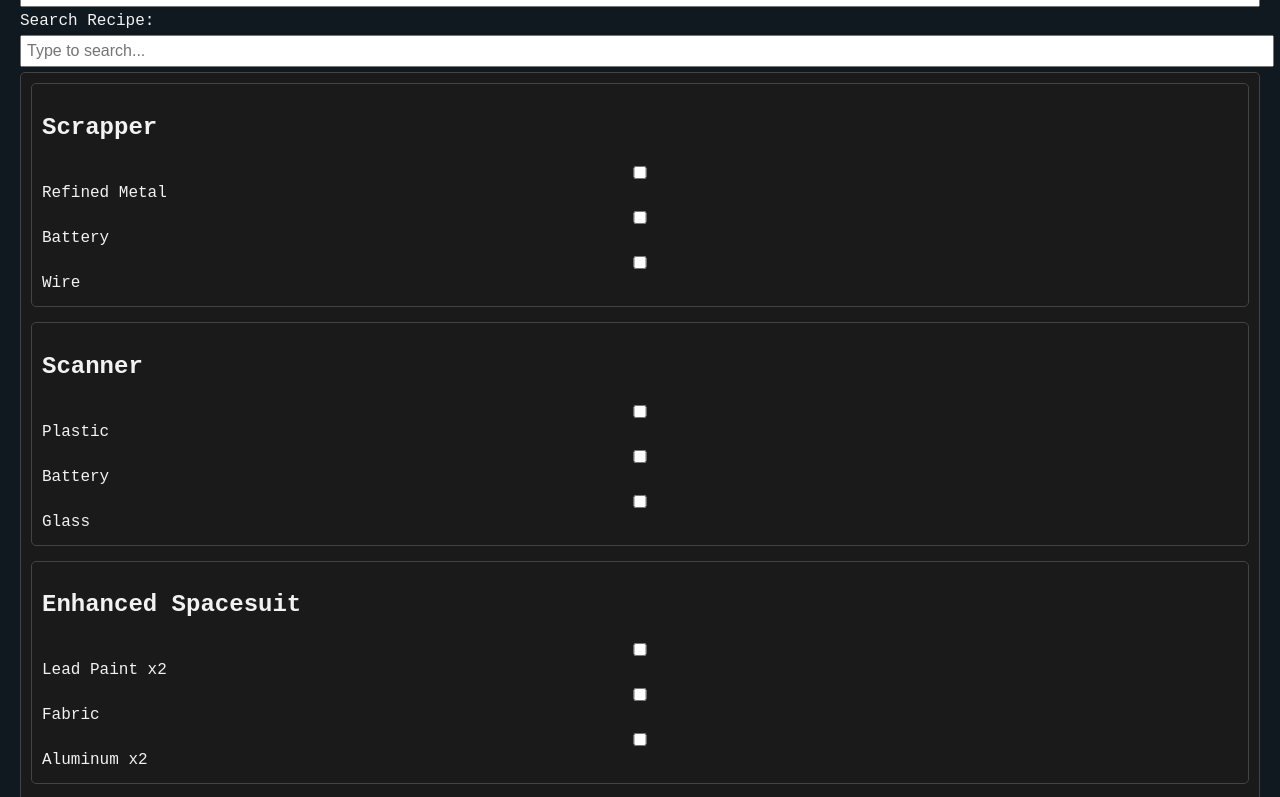
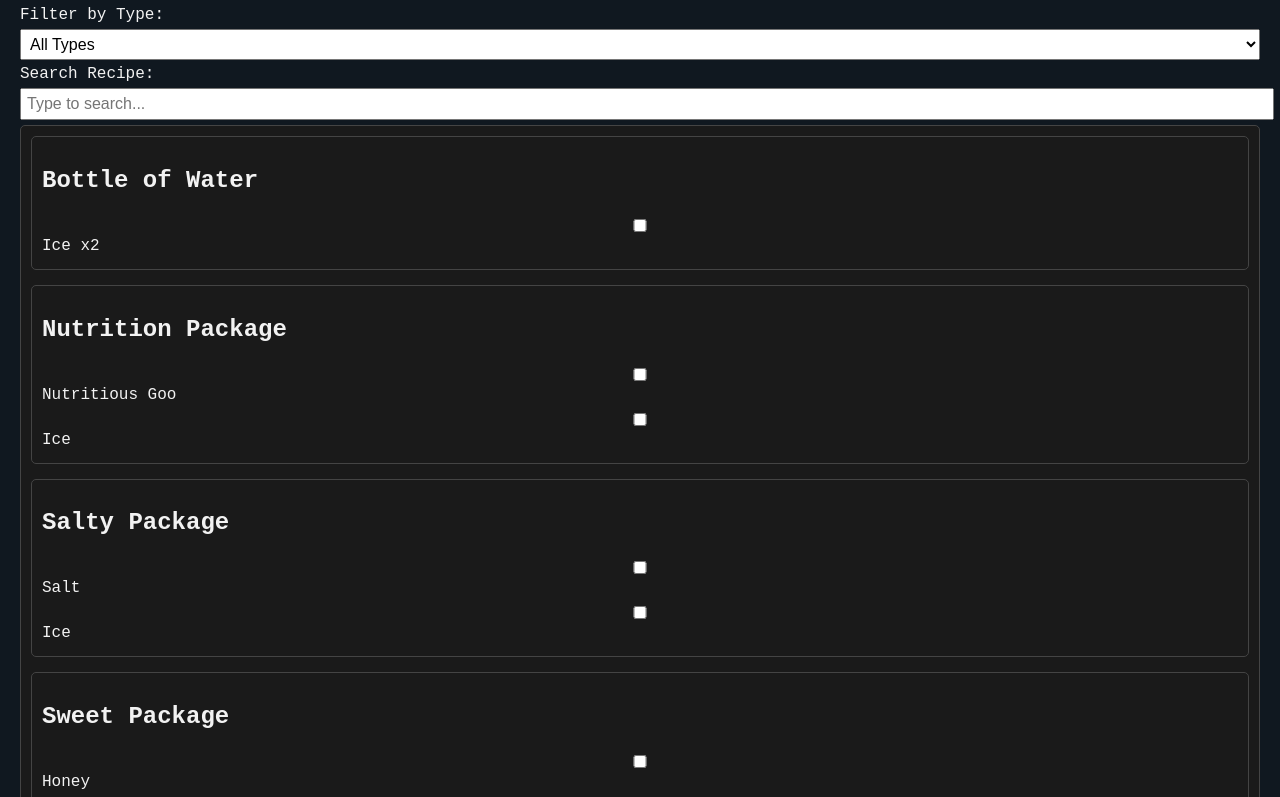
Before and after one commit to andrew-delisle/Breathedge-Crafting-Companion, a plain HTML site: page breathedge_full_tracker.html in a window 1280 px wide. Shown: the part 238-1035 px from the top of the page. Drawn offline with Linux system fonts and the light colour scheme.

Commit message:
Update breathedge_full_tracker.html
Added recipes
Changed from chapter to recipe type
minor fixes

```diff
--- a/breathedge_full_tracker.html
+++ b/breathedge_full_tracker.html
@@ -34,25 +34,28 @@
   </style>
 </head>
 <body><center>
-<pre style="font-size: 8x; line-height: 1; color: #ffcc00;">
+<div style="overflow-x: auto; max-width: 100%;">
+  <pre style="font-size: clamp(10px, 2.5vw, 16px); line-height: 1; color: #ffcc00; white-space: pre-wrap; word-break: break-word;">
 ██████╗ ██████╗ ███████╗ █████╗ ████████╗██╗  ██╗███████╗██████╗  ██████╗ ███████╗
 ██╔══██╗██╔══██╗██╔════╝██╔══██╗╚══██╔══╝██║  ██║██╔════╝██╔══██╗██╔════╝ ██╔════╝
 ██████╔╝██████╔╝█████╗  ███████║   ██║   ███████║█████╗  ██║  ██║██║  ███╗█████╗
 ██╔══██╗██╔══██╗██╔══╝  ██╔══██║   ██║   ██╔══██║██╔══╝  ██║  ██║██║   ██║██╔══╝
 ██████╔╝██║  ██║███████╗██║  ██║   ██║   ██║  ██║███████╗██████╔╝╚██████╔╝███████╗
 ╚═════╝ ╚═╝  ╚═╝╚══════╝╚═╝  ╚═╝   ╚═╝   ╚═╝  ╚══════╝╚═════╝  ╚═════╝ ╚══════╝
-</pre>
+  </pre>
+</div>
+
 
 <h1>Crafting Tracker</h1></center>
 
-<label for="chapterFilter">Filter by Chapter:</label>
-<select id="chapterFilter">
-  <option value="all">All Chapters</option>
-  <option value="1">Chapter 1</option>
-  <option value="2">Chapter 2</option>
-  <option value="3">Chapter 3</option>
-  <option value="4">Chapter 4</option>
-  <option value="5">Chapter 5</option>
+<label for="typeFilter">Filter by Type:</label>
+<select id="typeFilter">
+  <option value="all">All Types</option>
+  <option value="Food">Food</option>
+  <option value="Equipment">Equipment</option>
+  <option value="Resources">Resources</option>
+  <option value="Modules">Modules</option>
+  <option value="Vehicles">Vehicles</option>
 </select>
 
 <label for="searchBox">Search Recipe:</label>
@@ -62,57 +65,85 @@
 
 <script>
 const data = {
-  "scrapper": {
-    "name": "Scrapper",
-    "chapter": 1,
-    "ingredients": ["Refined Metal", "Battery", "Wire"]
-  },
-  "scanner": {
-    "name": "Scanner",
-    "chapter": 1,
-    "ingredients": ["Plastic", "Battery", "Glass"]
-  },
-  "enhancedSuit": {
-    "name": "Enhanced Spacesuit",
-    "chapter": 1,
-    "ingredients": ["Lead Paint x2", "Fabric", "Aluminum x2"]
-  },
-  "leadPaint": {
-    "name": "Lead Paint",
-    "chapter": 1,
-    "ingredients": ["Resin", "Paint x2"]
-  },
-  "battery": {
-    "name": "Battery",
-    "chapter": 1,
-    "ingredients": ["Alkali", "Metal", "Wire"]
-  },
-  "zapper": {
-    "name": "Zapper",
-    "chapter": 2,
-    "ingredients": ["Battery", "Wire", "Refined Metal"]
-  },
-  "empGrenade": {
-    "name": "EMP Grenade (Fernandez)",
-    "chapter": 2,
-    "ingredients": ["Battery", "Thick Electrical Tape", "Plastic", "Aluminum"]
-  },
-  "drillSuit": {
-    "name": "Drill Suit",
-    "chapter": 3,
-    "ingredients": ["Lead Paint x2", "Fabric", "Titanium", "Plastic"]
-  },
-  "neutralizer": {
-    "name": "Radiation Neutralizer",
-    "chapter": 4,
-    "ingredients": ["Electronics", "Oxygen Generator", "Titanium"]
-  },
-  "steeringWheel": {
-    "name": "Steering Wheel",
-    "chapter": 5,
-    "ingredients": ["Plastic", "Rubber", "Aluminum"]
-  }
+  // ===== FOOD =====
+  "water": { name: "Bottle of Water", type: "Food", ingredients: ["Ice x2"] },
+  "nutritionPackage": { name: "Nutrition Package", type: "Food", ingredients: ["Nutritious Goo", "Ice"] },
+  "saltyPackage": { name: "Salty Package", type: "Food", ingredients: ["Salt", "Ice"] },
+  "sweetPackage": { name: "Sweet Package", type: "Food", ingredients: ["Honey", "Ice"] },
+  "steak": { name: "Steak", type: "Food", ingredients: ["Meat"] },
+
+  // ===== EQUIPMENT =====
+  "handyScrapper": { name: "Handy Scrapper", type: "Equipment", ingredients: ["Metal x3"] },
+  "enhancedHandyScrapper": { name: "Enhanced Handy Scrapper", type: "Equipment", ingredients: ["Refined Metal x4"] },
+  "grabber": { name: "Grabber", type: "Equipment", ingredients: ["Refined Metal", "Battery", "Wire", "Aluminum"] },
+  "helmet": { name: "Helmet", type: "Equipment", ingredients: ["Plastic", "Glass", "Metal"] },
+  "flashlight": { name: "Flashlight", type: "Equipment", ingredients: ["Metal", "Battery", "Electronics"] },
+  "enhancedFlashlight": { name: "Enhanced Flashlight", type: "Equipment", ingredients: ["Metal", "Electronics", "Battery"] },
+  "drill": { name: "Drill", type: "Equipment", ingredients: ["Metal", "Electronics", "Wire"] },
+  "shears": { name: "Shears", type: "Equipment", ingredients: ["Metal x2", "Wire"] },
+  "scanner": { name: "Scanner", type: "Equipment", ingredients: ["Electronics", "Glass", "Wire"] },
+  "repairTool": { name: "Repair Tool", type: "Equipment", ingredients: ["Metal x2", "Wire"] },
+  "igniter": { name: "Igniter", type: "Equipment", ingredients: ["Metal", "Rubber", "Electronics"] },
+  "empGrenade": { name: "EMP Grenade", type: "Equipment", ingredients: ["Electronics", "Alkali", "Metal"] },
+  "beefPellet": { name: "Beef Pellet", type: "Equipment", ingredients: ["Beef"] },
+  "beefGrenade": { name: "Beef Grenade", type: "Equipment", ingredients: ["Beef Pellet x5", "Metal"] },
+  "blaster": { name: "Blaster", type: "Equipment", ingredients: ["Aluminum", "Electronics", "Refined Metal x2", "Lycoplasma"] },
+  "bribe": { name: "Bribe", type: "Equipment", ingredients: ["Money", "Plastic"] },
+  "chewingGum": { name: "Chewing Gum", type: "Equipment", ingredients: ["Sugar", "Plastic"] },
+  "odorNeutralizer": { name: "Dispenser", type: "Equipment", ingredients: ["Metal", "Electronics", "Plastic"] },
+  "divertingUnit": { name: "Diverting Unit", type: "Equipment", ingredients: ["Metal", "Electronics"] },
+  "doubleBalloon": { name: "Double Balloon", type: "Equipment", ingredients: ["Balloon x2", "Rubber"] },
+  "jetAccelerator": { name: "Jet Accelerator", type: "Equipment", ingredients: ["Titanium x4", "Inductor x2", "Compensator x2"] },
+  "largeAccelerator": { name: "Large Accelerator", type: "Equipment", ingredients: ["Metal x2", "Electronics", "Wire x2"] },
+  "obsoleteAccelerator": { name: "Obsolete Accelerator", type: "Equipment", ingredients: ["Metal", "Electronics"] },
+  "soilAnalyzer": { name: "Soil Analyzer", type: "Equipment", ingredients: ["Electronics", "Glass", "Wire"] },
+  "stabilizingUnit": { name: "Stabilizing Unit", type: "Equipment", ingredients: ["Metal", "Electronics", "Glass"] },
+  "voltageTransmissionUnit": { name: "Voltage Transmission Unit", type: "Equipment", ingredients: ["Metal", "Wire", "Electronics"] },
+  "magneticMasterKey": { name: "Magnetic Master Key", type: "Equipment", ingredients: ["Glass", "Electronics", "Metal"] },
+  "steeringWheel": { name: "Steering Wheel", type: "Equipment", ingredients: ["Metal", "Plastic", "Electronics"] },
+
+  // ===== RESOURCES =====
+  "refinedMetal": { name: "Refined Metal", type: "Resources", ingredients: ["Metal x4"] },
+  "battery": { name: "Battery", type: "Resources", ingredients: ["Alkali", "Metal", "Wire"] },
+  "leadPaint": { name: "Lead Paint", type: "Resources", ingredients: ["Paint x2", "Lead"] },
+  "thickElectricalTape": { name: "Thick Electrical Tape", type: "Resources", ingredients: ["Rubber x2"] },
+  "inductor": { name: "Inductor", type: "Resources", ingredients: ["Metal", "Wire"] },
+  "electronics": { name: "Electronics", type: "Resources", ingredients: ["Plastic", "Wire", "Metal"] },
+  "oxygenGenerator": { name: "Oxygen Generator", type: "Resources", ingredients: ["Titanium", "Aluminum", "Inductor"] },
+
+ // ===== MODULES =====
+  // Service Modules
+  "smallServiceModule":   { name: "Small Service Module", type: "Modules", ingredients: ["Construction Kit", "Electronics"] },
+  "mediumServiceModule":  { name: "Medium Service Module", type: "Modules", ingredients: ["Construction Kit x2", "Electronics"] },
+  "largeServiceModule":   { name: "Large Service Module", type: "Modules", ingredients: ["Construction Kit x3", "Electronics"] },
+
+  // Habitation Modules
+  "smallHabModule":       { name: "Small Habitation Module", type: "Modules", ingredients: ["Construction Kit", "Glass", "Fabric"] },
+  "mediumHabModule":      { name: "Medium Habitation Module", type: "Modules", ingredients: ["Construction Kit x2", "Glass x2", "Fabric x2"] },
+  "largeHabModule":       { name: "Large Habitation Module", type: "Modules", ingredients: ["Construction Kit x3", "Glass x3", "Fabric x3"] },
+
+  // Transport Modules
+  "smallTransportModule": { name: "Small Transport Module", type: "Modules", ingredients: ["Construction Kit", "Electronics"] },
+  "mediumTransportModule":{ name: "Medium Transport Module", type: "Modules", ingredients: ["Construction Kit x2", "Electronics"] },
+  "largeTransportModule": { name: "Large Transport Module", type: "Modules", ingredients: ["Construction Kit x3", "Resin x2"] },
+
+  // Airlocks (compartment blocks)
+  "smallAirlock":         { name: "Small Airlock", type: "Modules", ingredients: ["Aluminum", "Titanium x2"] },
+  "corridorAirlock":      { name: "Corridor Airlock", type: "Modules", ingredients: ["Aluminum", "Titanium x2"] },
+  "shuttleAirlock":       { name: "Shuttle Airlock", type: "Modules", ingredients: ["Aluminum", "Titanium x2"] },
+
+  // Universal station components (already in wiki / steam guides)
+  "window":               { name: "Window", type: "Modules", ingredients: ["Glass"] },
+  "corridor":             { name: "Corridor", type: "Modules", ingredients: ["Construction Kit"] },
+  "tube":                 { name: "Tube", type: "Modules", ingredients: ["Construction Kit"] },
+
+
+  // ===== VEHICLES =====
+  "vacuumCleaner": { name: "Rocket Vacuum Cleaner", type: "Vehicles", ingredients: ["Refined Metal x2", "Electronics", "Oxygen Cylinder"] },
+  "zaz1": { name: "ZAZ‑1 Space Car", type: "Vehicles", ingredients: ["Generator x2", "Breathedge Energy Core x2", "Compensator x2", "Lycoplasma x2"] }
 };
+
+
 
 function expandIngredients(key, prefix = "") {
   if (!data[key]) return [`${prefix}${key}`];
@@ -131,14 +162,14 @@ function expandIngredients(key, prefix = "") {
 
 function renderList() {
   const search = document.getElementById("searchBox").value.toLowerCase();
-  const chapter = document.getElementById("chapterFilter").value;
+  const type = document.getElementById("typeFilter").value;
   const container = document.getElementById("recipeList");
   container.innerHTML = "";
 
   for (const key in data) {
     const recipe = data[key];
     if (
-      (chapter === "all" || recipe.chapter.toString() === chapter) &&
+      (type === "all" || recipe.type.toString() === type) &&
       recipe.name.toLowerCase().includes(search)
     ) {
       const ingredients = expandIngredients(key);
@@ -154,8 +185,8 @@ function renderList() {
 }
 
 document.getElementById("searchBox").addEventListener("input", renderList);
-document.getElementById("chapterFilter").addEventListener("change", renderList);
-window.onload = renderList;
+document.getElementById("typeFilter").addEventListener("change", renderList);
+document.addEventListener("DOMContentLoaded", renderList);
 </script>
 
 </body>
```
